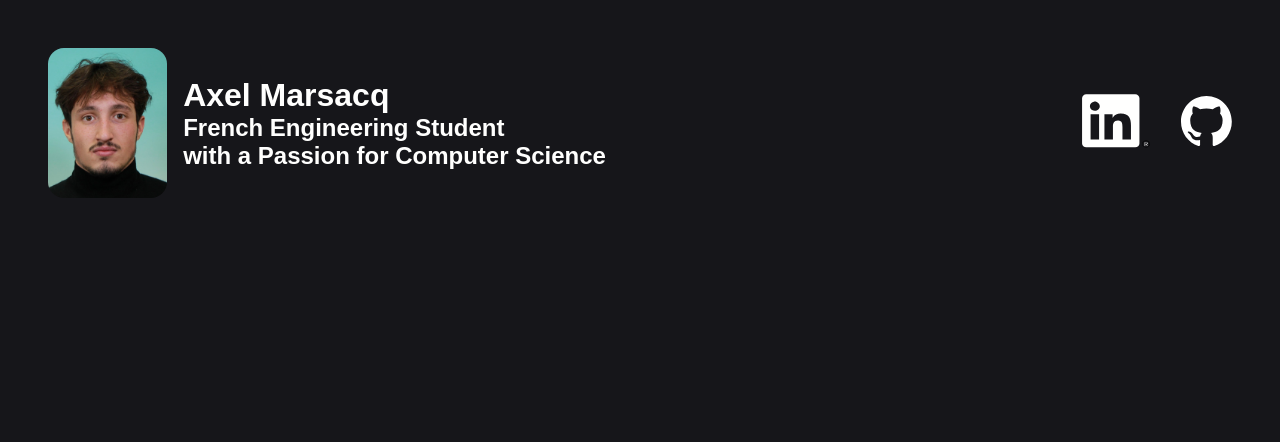
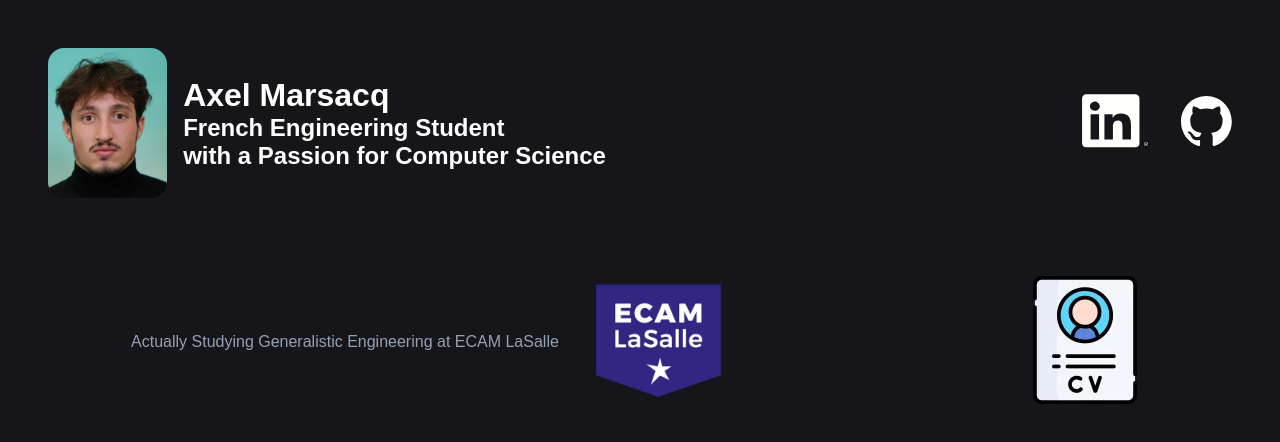
Before and after one commit to AxelMrsq/PortFolio, a plain HTML site: page index.html in a window 1280 px wide. Drawn offline with Linux system fonts and the light colour scheme.

Commit message:
05/11/2023
Section Part1 + JS

```diff
--- a/index.html
+++ b/index.html
@@ -22,14 +22,20 @@
             <a href=""><img style="width: 50;height: 50px;" src="images/githubIcon.svg" alt="image"></a>
         </div>
     </header>
-
     <main>
+        <section class="Part1" style="display: flex; justify-content: space-around; align-items: center;">
+            <div style="display: flex; align-items: center;">
+                <p>Actually Studying Generalistic Engineering at ECAM LaSalle</p>
+                <a href="https://www.ecam.fr/"><img style="width: 200px; height: 188px;" src="images/ecamLogo.webp" alt="image"></a>
+            </div>
+            <a href=""><img style="width: 128px; height: 128px;" src="images/cvIcon.webp" alt="image"></a>
+        </section>
 
     </main>
 
     <footer>
 
-        <script href="script.js"></script>
+        <script src="script.js"></script>
 
     </footer>
 </body>
--- a/script.js
+++ b/script.js
@@ -0,0 +1,9 @@
+document.addEventListener("DOMContentLoaded", function() {
+    // Sélectionnez les éléments que vous souhaitez animer
+    const header = document.querySelector("header");
+    const main = document.querySelector("main");
+
+    // Ajoutez une classe CSS pour l'animation
+    header.classList.add("fade-in");
+    main.classList.add("fade-in");
+  });
--- a/style.css
+++ b/style.css
@@ -15,3 +15,24 @@ header{
     justify-content: space-between;
     align-items: center;
 }
+
+.Part1 {
+    color: #94a1b2;
+}
+
+
+.fade-in {
+    opacity: 0;
+    animation: fade-in-animation 1.5s ease-in-out forwards;
+  }
+
+  @keyframes fade-in-animation {
+    from {
+      opacity: 0;
+      transform: translateX(-10px);
+    }
+    to {
+      opacity: 1;
+      transform: translateX(0);
+    }
+  }
```
Also changed, not shown: images/cvIcon.webp (added), images/fb_cm-bleach-unedeux.webp (added), 1 other file.
